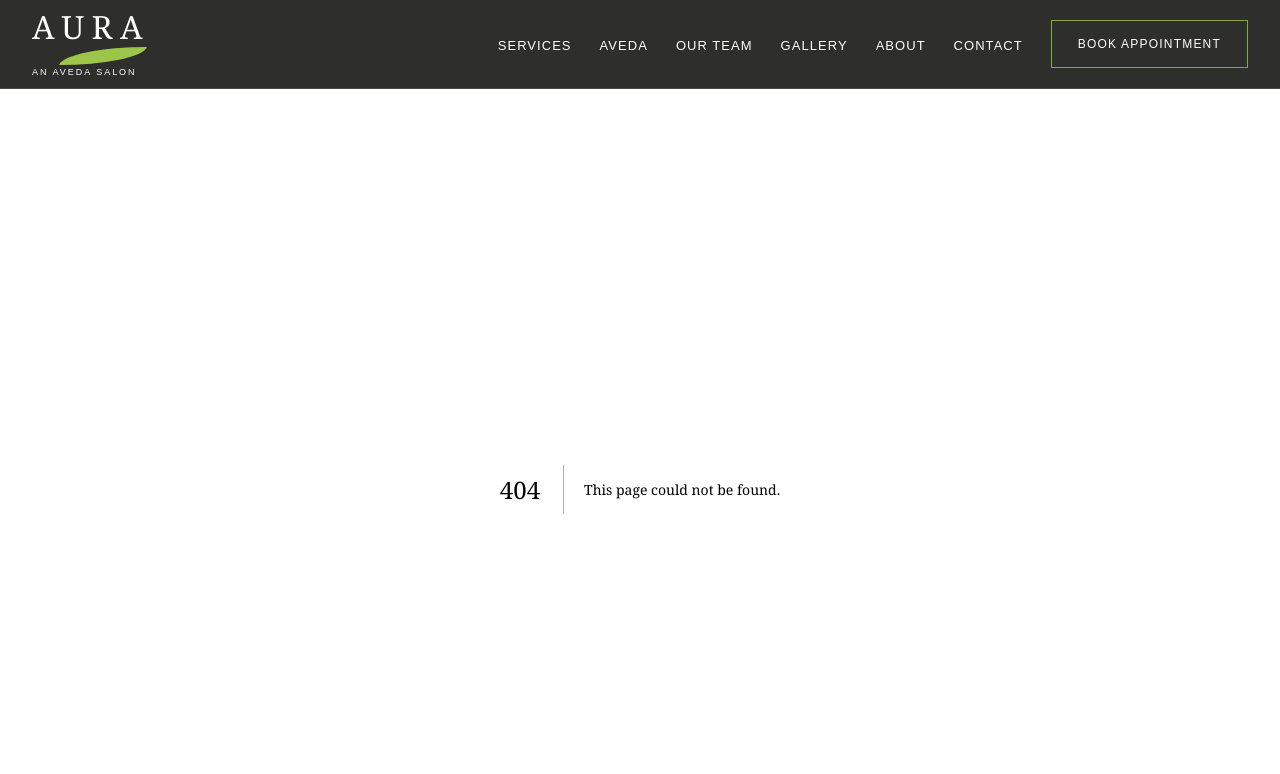
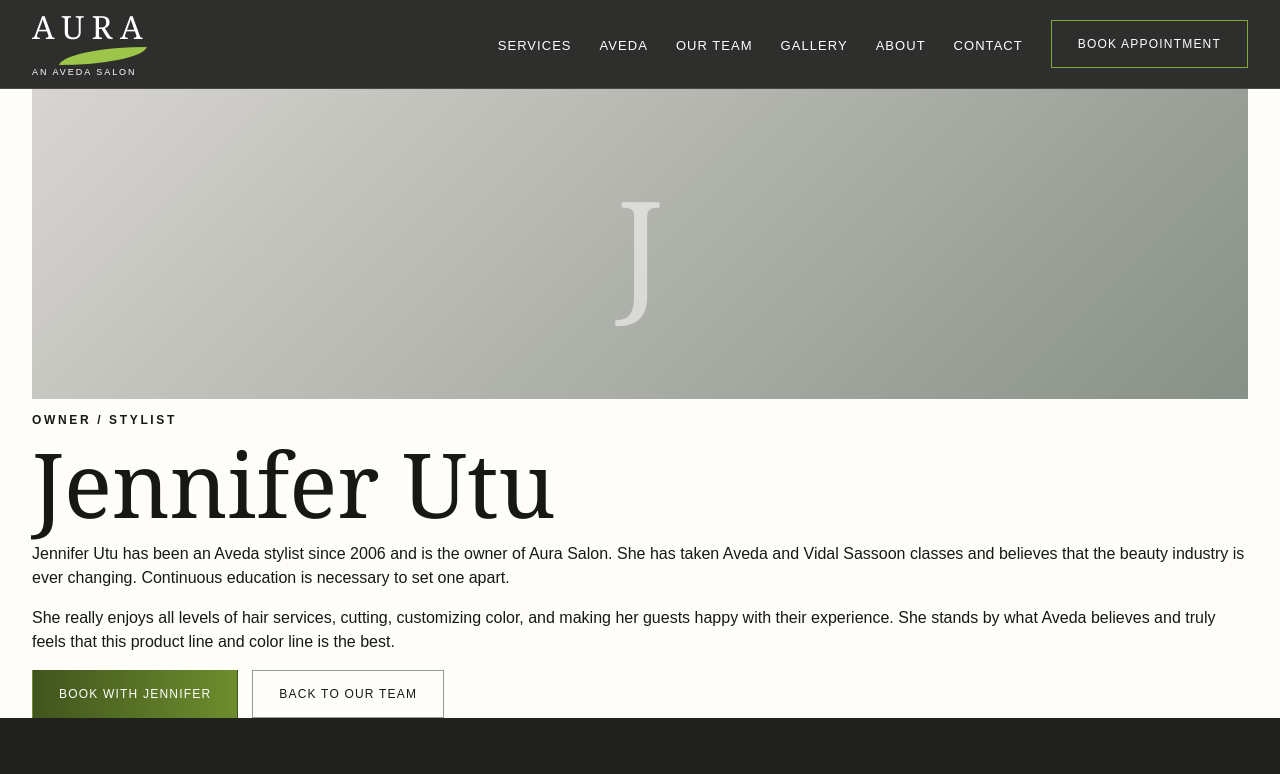
Before and after one commit to rchern315/aurasalon, a Next.js app: page /team/jennifer-utu in a window 1280 px wide. Before the commit this address had no page. Shown: the top 774 px of the page. Built offline with nearby package versions, Linux system fonts and the light colour scheme.

Commit message:
Add Jennifer Utu bio page

```diff
--- /dev/null
+++ b/app/team/jennifer-utu/page.tsx
@@ -0,0 +1,30 @@
+import Link from "next/link";
+import { bookingUrl } from "../../data";
+
+export default function JenniferUtuPage() {
+  return (
+    <section className="stylist-page">
+      <div className="shell stylist-layout">
+        <div className="stylist-portrait team-placeholder team-1"><span>J</span></div>
+        <div className="stylist-copy">
+          <p className="eyebrow">Owner / Stylist</p>
+          <h1>Jennifer Utu</h1>
+          <p>
+            Jennifer Utu has been an Aveda stylist since 2006 and is the owner of Aura Salon.
+            She has taken Aveda and Vidal Sassoon classes and believes that the beauty industry
+            is ever changing. Continuous education is necessary to set one apart.
+          </p>
+          <p>
+            She really enjoys all levels of hair services, cutting, customizing color, and making
+            her guests happy with their experience. She stands by what Aveda believes and truly
+            feels that this product line and color line is the best.
+          </p>
+          <div className="button-row">
+            <a className="button button-primary" href={bookingUrl}>Book with Jennifer</a>
+            <Link className="button button-ghost" href="/team">Back to Our Team</Link>
+          </div>
+        </div>
+      </div>
+    </section>
+  );
+}
```
